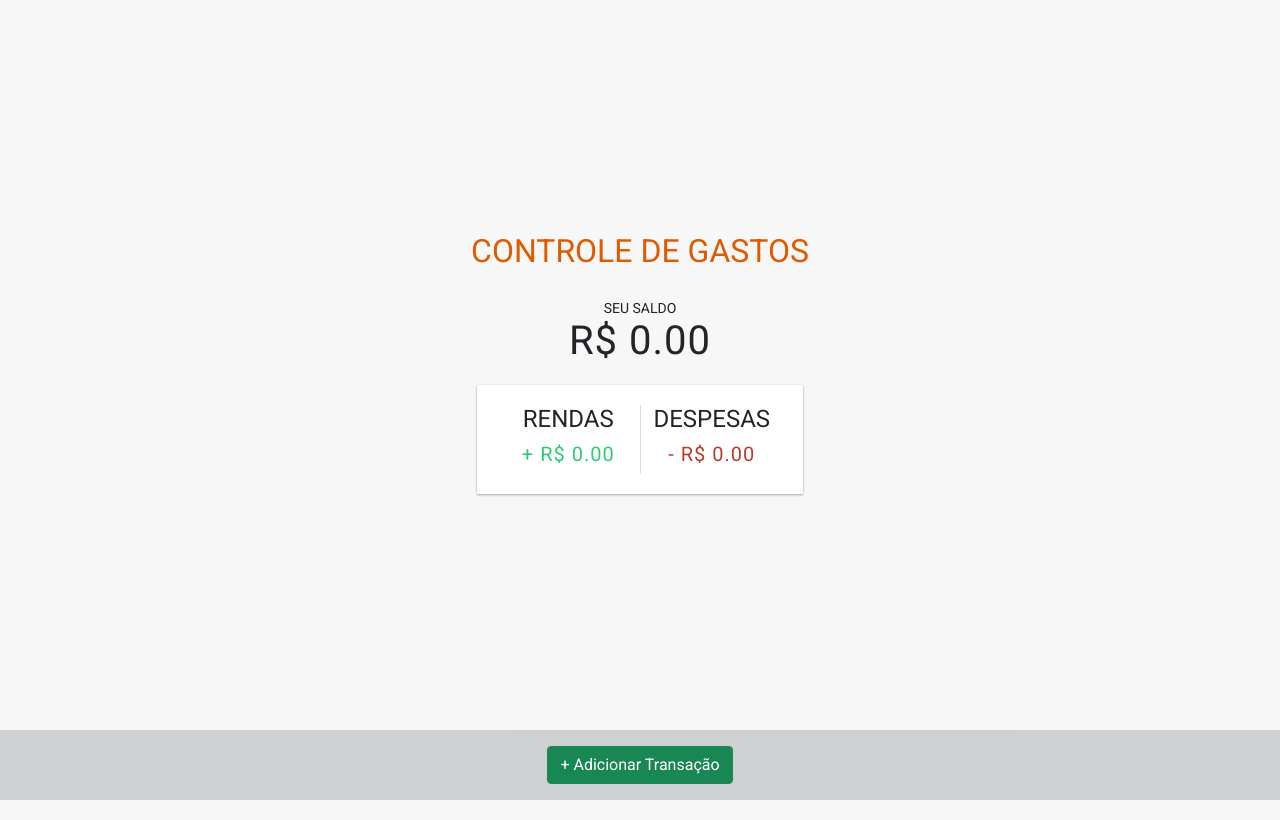
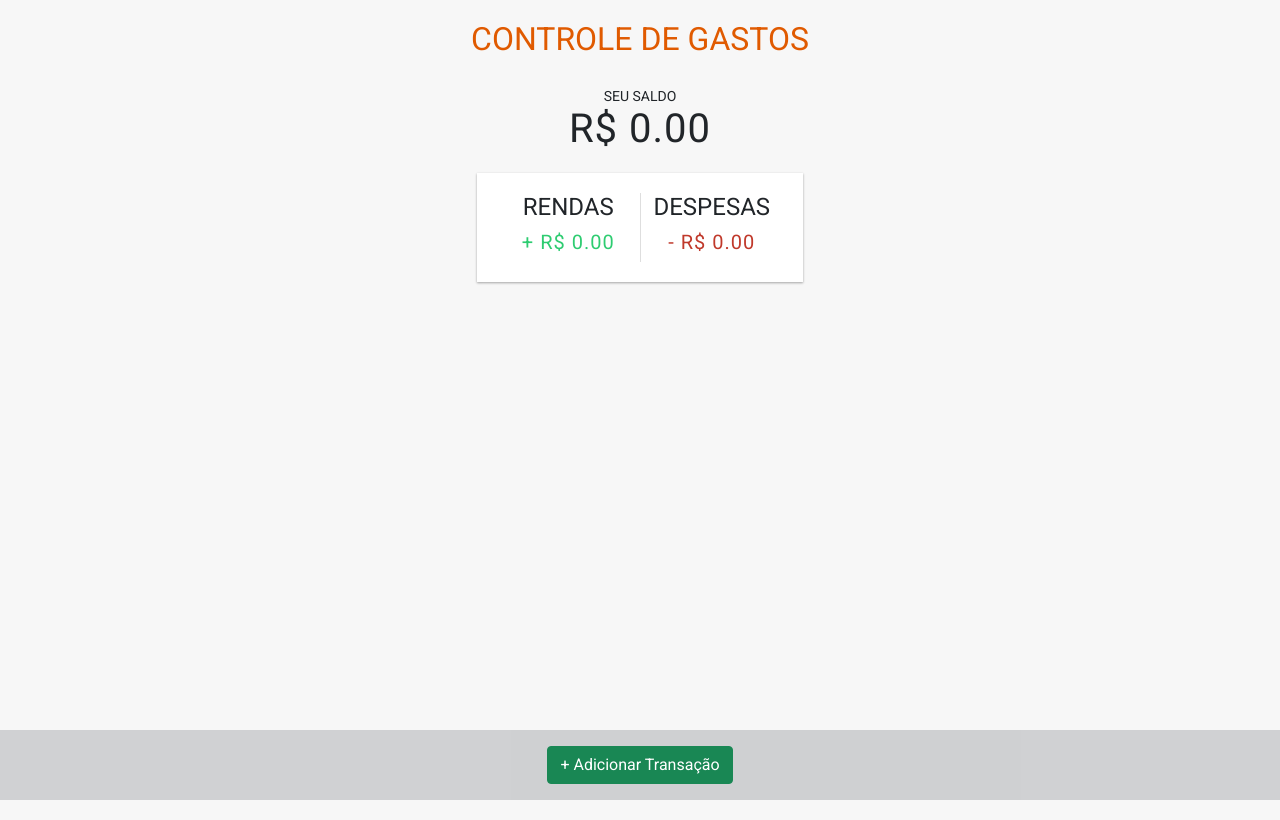
Before and after one commit to iwasrep/controle-de-gastos, a React (Create React App) app: page / in a window 1280 px wide. Built offline with nearby package versions, Linux system fonts and the light colour scheme.

Commit message:
Ajustando Saldo e posição da tela

```diff
--- a/src/App.css
+++ b/src/App.css
@@ -12,9 +12,9 @@ body {
     display: flex;
     flex-direction: column;
     align-items: center;
-    justify-content: center;
+    justify-content: top;
     min-height: 100vh;
-    margin: 0;
+    margin: 10px 0;
     font-family: 'Roboto', sans-serif;
 }
 
--- a/src/components/Saldo.js
+++ b/src/components/Saldo.js
@@ -1,16 +1,28 @@
-import React, { useContext } from 'react';
-import { GlobalContext } from '../context/GlobalState';
+import React, { useContext } from "react";
+import { GlobalContext } from "../context/GlobalState";
 
 export const Saldo = () => {
   const { transacoes } = useContext(GlobalContext);
   // Cálculo dos valores adicionados
-    const montante = transacoes.map(transacoes => transacoes.valoradc);
-    const total = montante.reduce((acc, item) => (acc += item), 0).toFixed(2);
+  /*  const montante = transacoes.map(transacoes => transacoes.valoradc);
+    const total = montante.reduce((acc, item) => (acc += item), 0).toFixed(2); */
+
+  const rendas = transacoes
+    .filter((item) => item.tipo === "0")
+    .reduce((acc, item) => (acc += item.valoradc), 0)
+    .toFixed(2);
+
+  const despesas = transacoes
+    .filter((item) => item.tipo === "1")
+    .reduce((acc, item) => (acc += item.valoradc), 0)
+    .toFixed(2);
+
+  const total = (rendas - despesas).toFixed(2);
 
   return (
     <div className="titulo-saldo">
       <h5>Seu Saldo</h5>
       <h1 id="balance">R$ {total}</h1>
     </div>
-    )
-}
+  );
+};
```
Lines whose indentation alone changed are shown as unchanged.
